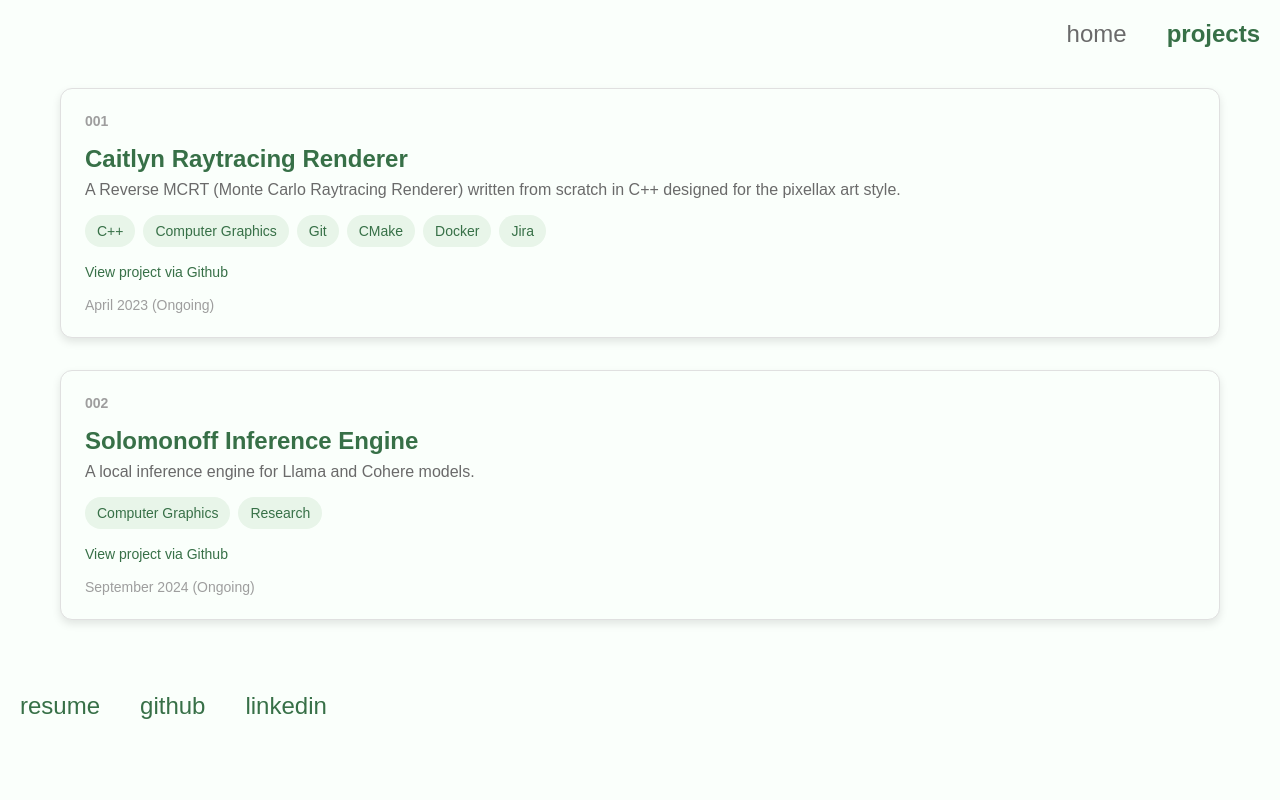
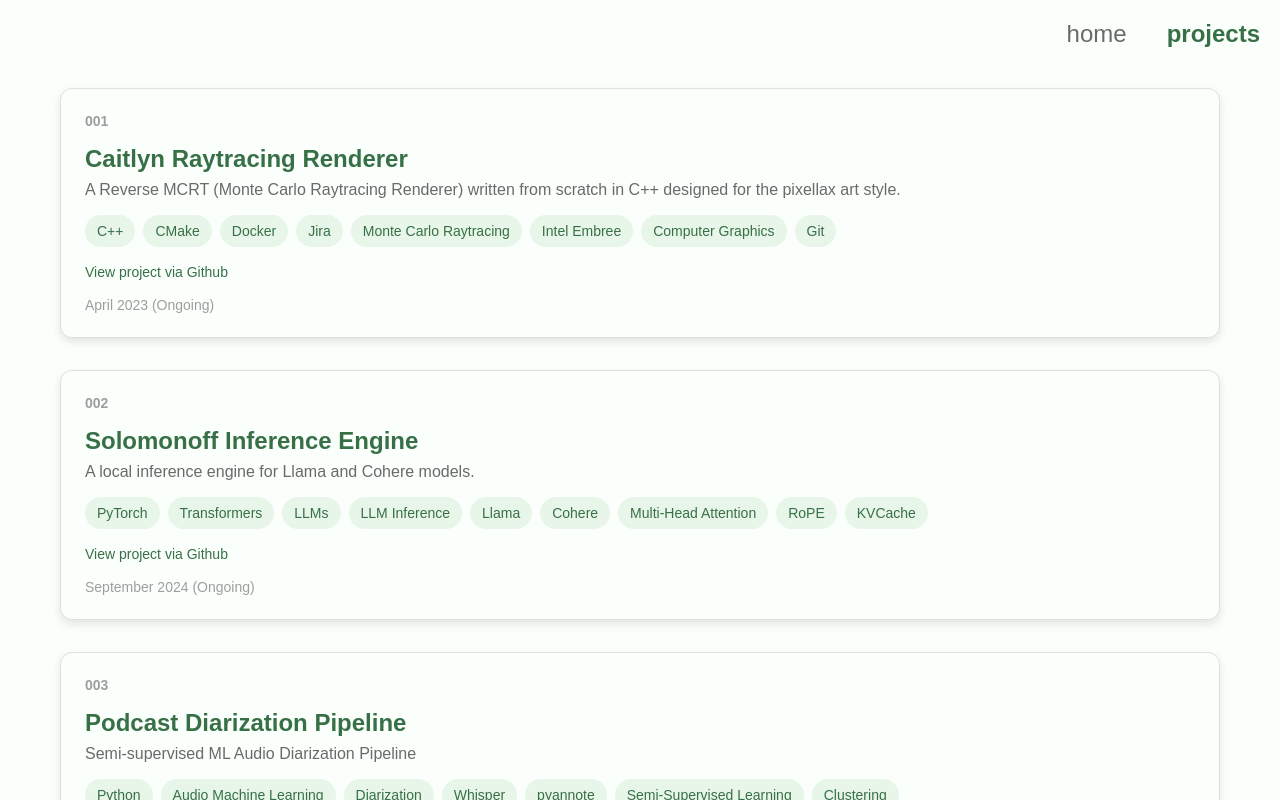
Before and after one commit to connortbot/connortbot.github.io, a React (Create React App) app: page /personal/projects in a window 1280 px wide. Built offline with nearby package versions, Linux system fonts and the light colour scheme.

Commit message:
more projects

```diff
--- a/src/components/Projects.js
+++ b/src/components/Projects.js
@@ -82,7 +82,7 @@ const projects = [
     number: '001',
     title: 'Caitlyn Raytracing Renderer',
     description: 'A Reverse MCRT (Monte Carlo Raytracing Renderer) written from scratch in C++ designed for the pixellax art style.',
-    tags: ['C++', 'Computer Graphics', 'Git', 'CMake', 'Docker', 'Jira'],
+    tags: ['C++', 'CMake', 'Docker', 'Jira', 'Monte Carlo Raytracing', 'Intel Embree', 'Computer Graphics', 'Git'],
     link: 'https://github.com/cypraeno/caitlyn',
     dateRange: 'April 2023 (Ongoing)',
   },
@@ -90,10 +90,26 @@ const projects = [
     number: '002',
     title: 'Solomonoff Inference Engine',
     description: "A local inference engine for Llama and Cohere models.",
-    tags: ['Computer Graphics', 'Research'],
+    tags: ['PyTorch', 'Transformers', 'LLMs', 'LLM Inference', 'Llama', 'Cohere', 'Multi-Head Attention', 'RoPE', 'KVCache'],
     link: 'https://github.com/connortbot/solomonoff',
     dateRange: 'September 2024 (Ongoing)',
-  }
+  },
+  {
+    number: '003',
+    title: 'Podcast Diarization Pipeline',
+    description: "Semi-supervised ML Audio Diarization Pipeline",
+    tags: ['Python', 'Audio Machine Learning', 'Diarization', 'Whisper', 'pyannote', 'Semi-Supervised Learning', 'Clustering'],
+    link: 'https://github.com/connortbot/podcast-diarizer',
+    dateRange: 'September 2024 (Ongoing)',
+  },
+  {
+    number: '004',
+    title: 'QuickSurf Research Paper',
+    description: "Rendering Optimization Paper & Model",
+    tags: ['Rendering Optimization', 'LUTs', 'Principled BSDFs', 'Monte Carlo Raytracing', 'Research Paper'],
+    link: '',
+    dateRange: 'September 2024 (Ongoing)',
+  },
 ];
 
 const pageVariants = {
```
